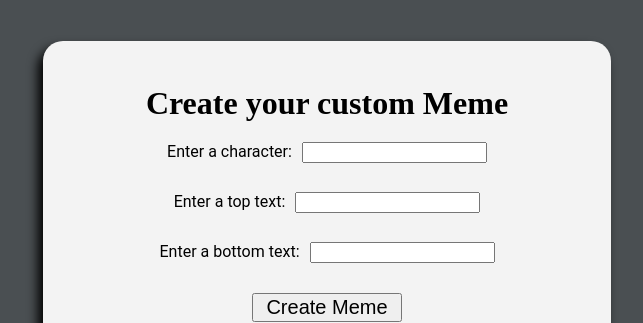
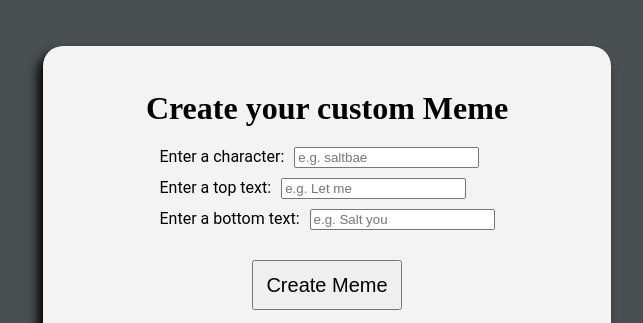
Before and after one commit to anjavojta1993/meme-generator-react, a React (Create React App) app: page / in a window 1280 px wide. Shown: the top 323 px of the page, without its empty margins (313-956 px from the left). Built offline with nearby package versions, Linux system fonts and the light colour scheme; no server answers; a web font is replaced by a local one.

Commit message:
Add placeholder for inputs

```diff
--- a/src/components/Inputs.js
+++ b/src/components/Inputs.js
@@ -1,3 +1,5 @@
+import '../App.css';
+
 function Inputs({
   image,
   topText,
@@ -19,13 +21,14 @@ function Inputs({
   }
 
   return (
-    <>
+    <div className="Inputs">
       <label htmlFor="character">
         Enter a character:
         <input
           className="userInput"
           type="text"
           id="character"
+          placeholder="e.g. saltbae"
           value={image}
           onChange={handleChangeImage}
         />
@@ -38,6 +41,7 @@ function Inputs({
           className="userInput"
           type="text"
           id="top-text"
+          placeholder="e.g. Let me"
           value={topText}
           onChange={handleChangeTopText}
         />
@@ -49,11 +53,12 @@ function Inputs({
           className="userInput"
           type="text"
           id="bottom-text"
+          placeholder="e.g. Salt you"
           value={bottomText}
           onChange={handleChangeBottomText}
         />
       </label>
-    </>
+    </div>
   );
 }
 
```
